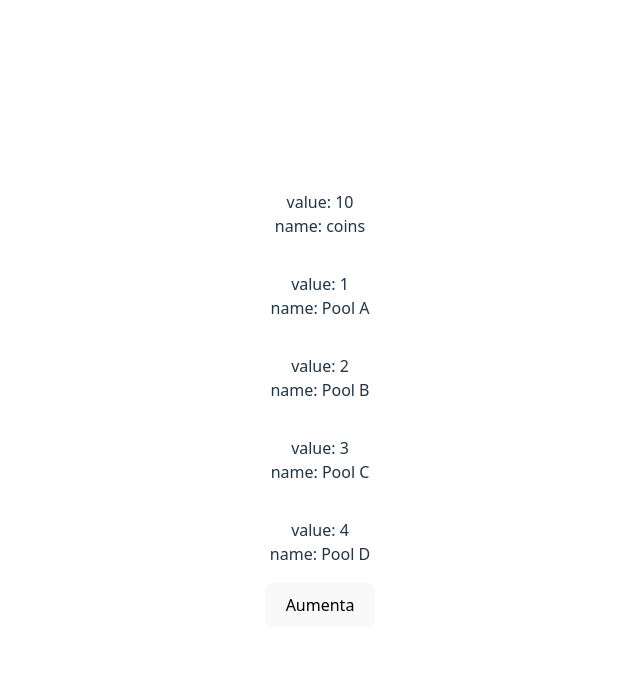
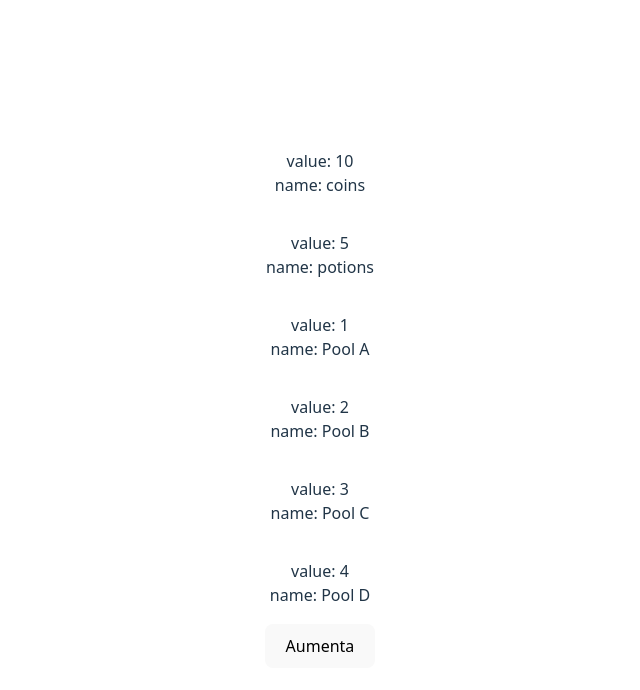
Before and after one commit to GustaRM/machweb, a React (Vite) app: page / in a window 1280 px wide. Shown: the top 690 px of the page, without its empty margins (320-960 px from the left). Built offline with nearby package versions, Linux system fonts and the light colour scheme.

Commit message:
muda para vetor

```diff
--- a/src/App.tsx
+++ b/src/App.tsx
@@ -3,19 +3,22 @@ import './App.css'
 import Pool from './Pool'
 
 function App() {
-  const [pool, setPool] = useState({ value: 10, name: "coins" })
+  const [pools, setPools] = useState([{ value: 10, name: "coins" }, { value: 5, name: "potions" }])
 
   return (
     <>
+      {pools.map((pool) => { return <Pool key={pool.name} name={pool.name} value={pool.value} /> })}
 
-    <Pool name={pool.name} value={pool.value} />
       <Pool name="Pool A" value={1} />
 
       <Pool name="Pool B" value={2} />
       <Pool name="Pool C" value={3} />
       <Pool name="Pool D" value={4} />
-    <button onClick={()=>{
-      setPool({...pool, value: pool.value + 1})
+      <button onClick={() => {
+        const novoPools = [...pools];
+        novoPools[0].value++;
+        novoPools[1].value--;
+        setPools(novoPools);
       }}>
         Aumenta
       </button>
```
Lines whose indentation alone changed are shown as unchanged.
